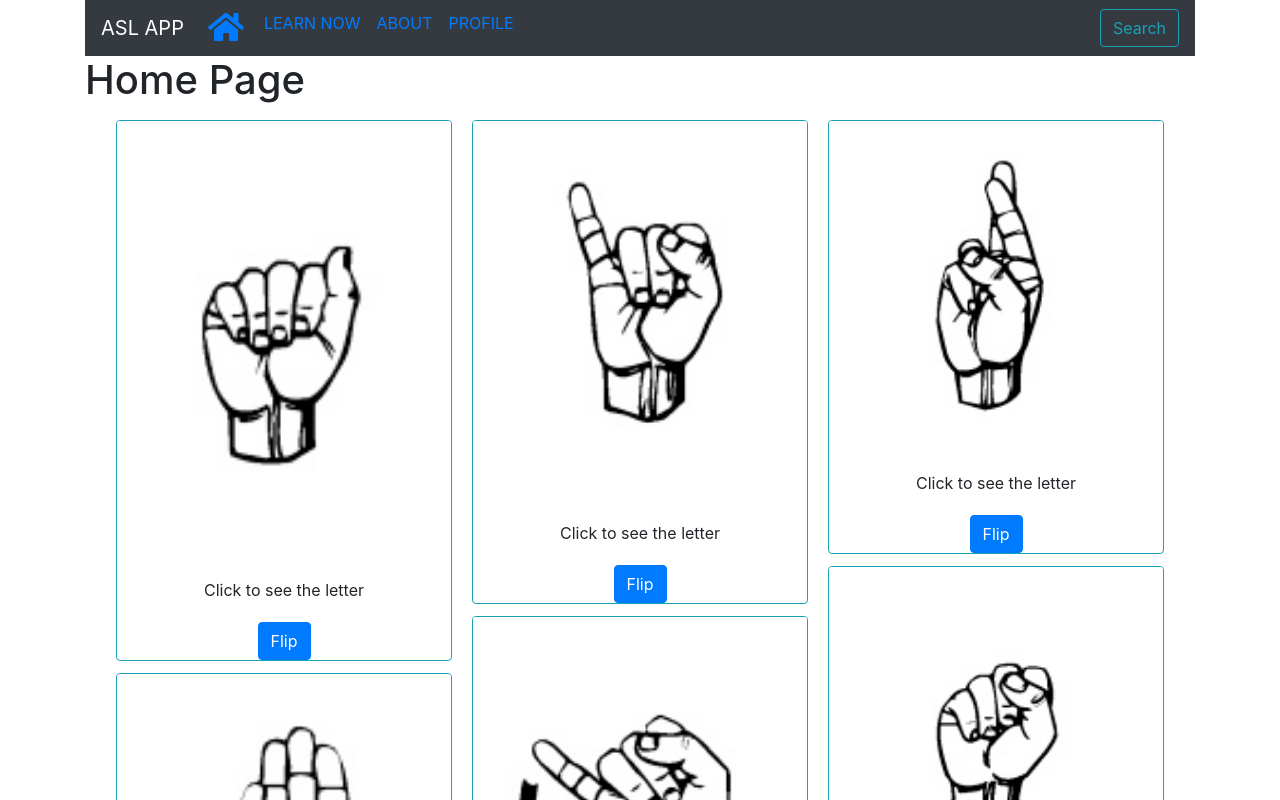
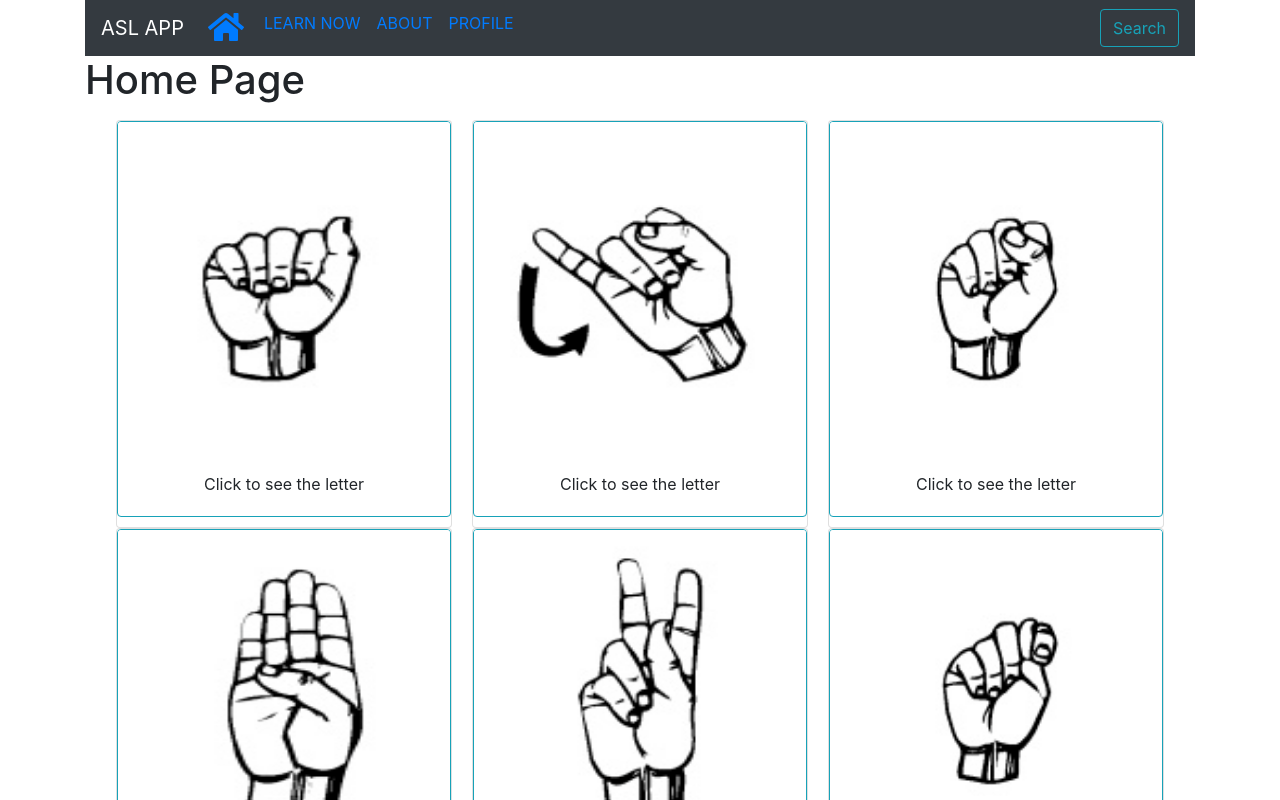
Before and after one commit to ywigelman/Team10, a React (Create React App) app in the folder client/: page / in a window 1280 px wide. Shown: the top 800 px of the page. Built offline with nearby package versions, Linux system fonts and the light colour scheme.

Commit message:
more dictionary updates

```diff
--- a/client/src/Components/FlippinCard.jsx
+++ b/client/src/Components/FlippinCard.jsx
@@ -1,47 +1,45 @@
-import React from "react";
-import { Card } from "react-bootstrap";
+import React from 'react';
+import { Card } from 'react-bootstrap';
 
 export default function FlippingCard({ children, otherSide }) {
 	const [flipped, setFlipped] = React.useState(false);
 	return (
 		<div
 			onClick={() => setFlipped(!flipped)}
-      style={{ position: "relative", cursor: "pointer" }}
-    >
-      <div style={{ opacity: "0" }}>
-        <div style={{ opacity: "0" }}>{children}</div>
+			style={{ position: 'relative', cursor: 'pointer' }}>
+			<div style={{ opacity: '0' }}>
+				<div style={{ opacity: '0' }}>{children}</div>
 			</div>
 			<Card
 				style={{
-          position: "absolute",
+					position: 'absolute',
 					top: 0,
-          width: "100%",
-          height: "100%",
-          transition: "transform 0.8s",
-          transform: flipped ? "rotateY(180deg)" : "rotateY(0deg)",
-          transformStyle: "preserve-3d",
-          "-webkit-transform-style": "preserve-3d",
-          backfaceVisibility: "hidden",
-        }}
-      >
+					width: '100%',
+					height: '100%',
+					transition: 'transform 0.8s',
+					transform: flipped ? 'rotateY(180deg)' : 'rotateY(0deg)',
+					transformStyle: 'preserve-3d',
+					'-webkit-transform-style': 'preserve-3d',
+					backfaceVisibility: 'hidden',
+				}}>
 				{children}
 			</Card>
 			<Card
 				style={{
-          position: "absolute",
+					fontSize: '6rem',
+					position: 'absolute',
 					top: 0,
-          width: "100%",
-          height: "100%",
-          transition: "transform 0.8s",
-          transform: flipped ? "rotateY(0deg)" : "rotateY(-180deg)",
-          transformStyle: "preserve-3d",
-          "-webkit-transform-style": "preserve-3d",
-          backfaceVisibility: "hidden",
-          display: "flex",
-          alignItems: "center",
-          justifyContent: "center",
-        }}
-      >
+					width: '100%',
+					height: '100%',
+					transition: 'transform 0.8s',
+					transform: flipped ? 'rotateY(0deg)' : 'rotateY(-180deg)',
+					transformStyle: 'preserve-3d',
+					'-webkit-transform-style': 'preserve-3d',
+					backfaceVisibility: 'hidden',
+					display: 'flex',
+					alignItems: 'center',
+					justifyContent: 'center',
+				}}>
 				{otherSide}
 			</Card>
 		</div>
--- a/client/src/Components/dictionary.jsx
+++ b/client/src/Components/dictionary.jsx
@@ -1,43 +1,28 @@
-import { Card, CardColumns, Container, Row , Button} from 'react-bootstrap';
+import { Card, CardColumns, Container } from 'react-bootstrap';
 import alphabet from './abc-pics';
-// import ReactCardFlip from 'react-card-flip';
-import { useState } from 'react';
-
+import FlippingCard from './FlippinCard';
 
 export const Dictionary = () => {
-	const [isFlipped, setIsFlipped] = useState(false);
-
-	const onClick = e => {
-		e.preventDefault();
-		if (!isFlipped) setIsFlipped(true);
-		if (isFlipped) setIsFlipped(false);
-	};
-
 	return (
 		<Container>
-			<CardColumns className='m-3'>
-				{alphabet &&
-					alphabet.map(({ id, src, title, alt }) => (
-						// <ReactCardFlip isFlipped={!isFlipped}>
-							<Card border='info' className='text-center' key={id}>
+			{alphabet && (
+				<CardColumns className='m-3'>
+					{alphabet.map(letter => (
+						<FlippingCard otherSide={letter.id} key={letter.id}>
+							<Card border='info' className='text-center'>
 								<Card.Img
+									height='330'
 									variant='top'
-									fluid
-									src={src}
-									title={title}
-									alt={alt}
+									src={letter.src}
+									title={letter.title}
+									alt={letter.alt}
 								/>
 								<Card.Body>Click to see the letter</Card.Body>
-								<Button onClick={onClick}>Flip</Button>
 							</Card>
-
-							// <Card>
-							// 	<h1>{id}</h1>
-							// 	<Button onClick={onClick}>Flip</Button>
-							// </Card>
-						// </ReactCardFlip>
+						</FlippingCard>
 					))}
-			</CardColumns>
+				</CardColumns>
+			)}
 		</Container>
 	);
 };
```
Lines whose indentation alone changed are shown as unchanged.
